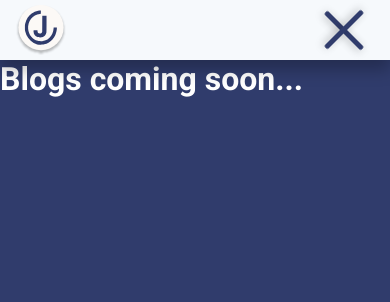
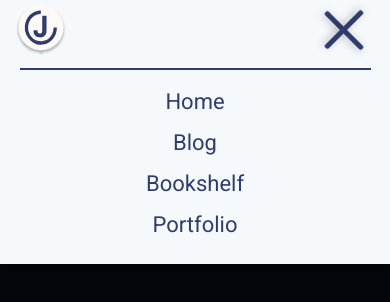
Before and after one commit to ClothierNamedJeremiah/personal-website, a Next.js app: page /blog in a window 390 px wide. Both pictures are taken after a click on the element 344 px from the left and 30 px from the top of the page. Shown: the top 302 px of the page. Built offline with nearby package versions, Linux system fonts and the light colour scheme.

Commit message:
added mobile navbar

```diff
--- a/src/components/NavBar.jsx
+++ b/src/components/NavBar.jsx
@@ -1,50 +1,83 @@
-import React, { useState } from 'react';
+import React, { useState, useEffect } from 'react';
 import Link from 'next/link';
 
 import MenuIcon from './shared/MenuIcon';
+import NavMenu from './NavMenu';
 
 const NavBar = () => {
   const [isMenuOpen, setMenuOpen] = useState(false);
 
+  const links = {
+    home: '/',
+    blog: '/blog',
+    bookshelf: '/bookshelf',
+    portfolio: '/portfolio',
+  };
+
+  useEffect(() => {
+    const wasMenuOpened = isMenuOpen;
+    const navContainer = document.querySelector('.nav-container');
+    const nav = navContainer.querySelector('nav.nav');
+
+    const { scrollHeight, style } = navContainer;
+
+    /**
+     * If the menu was opened, set the container height to be scrollHeight. Afterwards,
+     * set the height to auto (in case the window is resized).
+     *
+     * If the menu was closed:
+     * 1) turn the height transition off
+     * 2) Change the container height from 'auto' -> scrollHeight
+     * 3) Change the container height from scrollHeight -> nav.clientHeight
+     */
+    if (wasMenuOpened) {
+      style.height = `${scrollHeight}px`;
+      navContainer.addEventListener('transitionend', () => {
+        style.height = 'auto';
+      }, { once: true });
+    } else {
+      const temp = style.transition;
+      style.transition = '';
+
+      requestAnimationFrame(() => {
+        style.height = `${scrollHeight}px`;
+        style.transition = temp;
+
+        // As soon as the previous style changes have taken effect, have the element transition
+        // to height: 0, so we are not transitioning out of height: 'auto'
+        requestAnimationFrame(() => {
+          style.height = null;
+        });
+      });
+    }
+  }, [isMenuOpen]);
+
   return (
+    <>
+      <div className="nav-container">
         <nav className="nav">
           <span className="mi-logo mi-logo-light" />
           <ul className="nav-items fc-dark-purple">
-        <li className="nav-item">
-          <Link href="/">
+            {Object.keys(links).map((key) => (
+              <li key={key} className="nav-item">
+                <Link href={links[key]}>
                   {/* eslint-disable-next-line jsx-a11y/anchor-is-valid */}
                   <a className="nav-link">
-              Home
+                    {key}
                   </a>
                 </Link>
               </li>
-        <li className="nav-item">
-          <Link href="/blog">
-            {/* eslint-disable-next-line jsx-a11y/anchor-is-valid */}
-            <a className="nav-link">
-              Blog
-            </a>
-          </Link>
-        </li>
-        <li className="nav-item">
-          <Link href="/bookshelf">
-            {/* eslint-disable-next-line jsx-a11y/anchor-is-valid */}
-            <a className="nav-link">
-              Bookshelf
-            </a>
-          </Link>
-        </li>
-        <li className="nav-item">
-          <Link href="/portfolio">
-            {/* eslint-disable-next-line jsx-a11y/anchor-is-valid */}
-            <a className="nav-link">
-              Portfolio
-            </a>
-          </Link>
-        </li>
+            ))}
           </ul>
+
           <MenuIcon isMenuOpen={isMenuOpen} setMenuOpen={setMenuOpen} />
         </nav>
+        <NavMenu isMenuOpen={isMenuOpen} setMenuOpen={setMenuOpen} />
+      </div>
+      {isMenuOpen && (
+        <div className="backdrop" />
+      )}
+    </>
   );
 };
 
--- /dev/null
+++ b/src/components/NavMenu.jsx
@@ -0,0 +1,38 @@
+import React from 'react';
+import Link from 'next/link';
+import PropTypes from 'prop-types';
+
+function NavMenu(props) {
+  const { setMenuOpen } = props;
+
+  const links = {
+    home: '/',
+    blog: '/blog',
+    bookshelf: '/bookshelf',
+    portfolio: '/portfolio',
+  };
+
+  return (
+    <div className="nav-menu">
+      <div className="nav-menu-line" />
+      <ul className="nav-menu-items fc-dark-purple">
+        {Object.keys(links).map((key) => (
+          <li key={key} className="nav-menu-item">
+            <Link href={links[key]}>
+              {/* eslint-disable-next-line jsx-a11y/anchor-is-valid */}
+              <a className="nav-menu-link" onClick={() => setMenuOpen(false)}>
+                {key}
+              </a>
+            </Link>
+          </li>
+        ))}
+      </ul>
+    </div>
+  );
+}
+
+NavMenu.propTypes = {
+  setMenuOpen: PropTypes.func.isRequired,
+};
+
+export default NavMenu;
--- a/src/scss/components/_navbar.scss
+++ b/src/scss/components/_navbar.scss
@@ -1,17 +1,19 @@
-.nav {
-  display: flex;
-  align-items: center;
-  justify-content: space-between;
+.nav-container {
+  background-color: $frost-white;
+  box-shadow: 0 10px 15px rgba(0, 0, 0, 0.25);
+  transition: height 0.4s ease;
+  height: $height-nav-small;
+  overflow: hidden;
+
   position: fixed;
-
   left: 0;
   top: 0;
   right: 0;
-  height: $height-nav-small;
-  padding: 0 16px;
-  background-color: $frost-white;
-  box-shadow: 0 10px 15px rgba(0, 0, 0, 0.25);
-  // transition: height 0.2s ease;
+  z-index: 1000;
+
+  @media screen and (min-width: 750px) {
+    height: $height-nav;
+  }
 
   & + * {
     margin-top: $height-nav-small;
@@ -20,6 +22,16 @@
       margin-top: $height-nav;
     }
   }
+}
+
+.nav {
+  display: flex;
+  align-items: center;
+  justify-content: space-between;
+
+  height: $height-nav-small;
+  padding: 0 16px;
+
 
   @media screen and (min-width: 750px) {
     height: $height-nav;
@@ -43,6 +55,7 @@
   padding: 8px 16px;
   margin: 0 8px;
   border-radius: 4px;
+  text-transform: capitalize;
 
   transition: all 0.4s ease;
 
@@ -65,3 +78,20 @@
   // border-top-right-radius: 4px;
   // }
 }
+
+
+
+.backdrop {
+  position: absolute;
+  top: 0;
+  bottom: 0;
+  left: 0;
+  right: 0;
+  z-index: 999;
+
+  background-color: rgba(0, 0, 0, 0.90);
+
+  @media screen and (min-width: 750px) {
+    display: none;
+  }
+}
--- /dev/null
+++ b/src/scss/components/_navmenu.scss
@@ -0,0 +1,38 @@
+.nav-menu {
+  display: flex;
+  flex-direction: column;
+  align-items: center;
+
+  margin: 0.5em 0;
+
+  @media screen and (min-width: 750px) {
+    display: none;
+  }
+}
+
+.nav-menu-line {
+  height: 2px;
+  width: 90%;
+
+  background-color: $dark-purple;
+}
+
+.nav-menu-items {
+  margin: 0.5em 0;
+  padding: 0;
+  text-indent: 0;
+  list-style-type: none;
+
+  display: flex;
+  flex-direction: column;
+  align-items: center;
+  font-size: 22px;
+}
+
+.nav-menu-item {
+  padding: 8px 16px;
+}
+
+.nav-menu-link {
+  text-transform: capitalize;
+}
--- a/src/scss/components/styles.scss
+++ b/src/scss/components/styles.scss
@@ -1,6 +1,7 @@
 @import "./_contactbar";
 @import "./_home";
 @import "./_navbar";
+@import "./navmenu";
 @import "./_sideelement";
 @import "./_socialbar";
 @import "./_welcome";
```
Lines whose indentation alone changed are shown as unchanged.
